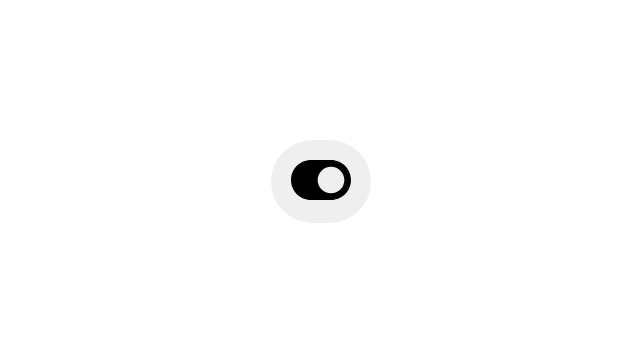
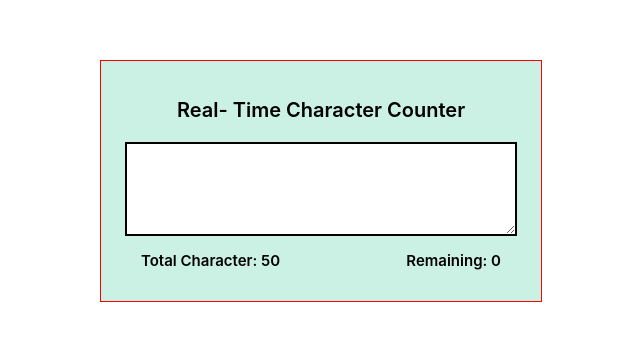
Before and after one commit to Preciousnnebuogor/Mini-projects, a React (Create React App) app: page / in a window 1280 px wide. Shown: the part 219-560 px from the top of the page, without its empty margins (319-959 px from the left). Built offline with nearby package versions, Linux system fonts and the light colour scheme.

Commit message:
added css

```diff
--- a/src/App.js
+++ b/src/App.js
@@ -1,12 +1,14 @@
 import "./App.css";
 // import PopFi from "./components/popfi/pop";
 import Toggle from "./components/toggle.jsx/toggle";
+import WordCount from "./components/wordCount/wordCount";
 
 function App() {
   return (
     <div className="App">
-      <Toggle />
+      {/* <Toggle /> */}
       {/* <PopFi/> */}
+      <WordCount/>
     </div>
   );
 }
--- a/src/components/wordCount/wordCount.css
+++ b/src/components/wordCount/wordCount.css
@@ -0,0 +1,51 @@
+.container{
+display: flex;
+  justify-content: center;
+  align-items: center;
+  flex-direction: column;
+  height: 100vh;
+  width: 100%;
+
+
+}
+.content{
+    display: flex;
+  justify-content: center;
+  align-items: center;
+  flex-direction: column;
+border: 1px solid red;
+width: 400px;
+height: 200px;
+background-color: rgb(203, 241, 228);
+padding: 20px;
+
+}
+.top{
+     display: flex;
+  justify-content: center;
+  align-items: center;
+  flex-direction: column;
+}
+.top p{
+
+   font-size: 20px;
+   font-weight: 600;
+}
+.top textarea{
+
+    width: 100%;
+    padding: 30px 50px;
+    border: 2px solid black;
+}
+.bottom{
+    display: flex;
+  justify-content: space-between;
+  width: 90%;
+  /* gap: 50px; */
+  /* align-items: center; */
+}
+.bottom p{
+    font-size: 15px;
+    font-weight: 600;
+
+}
--- a/src/components/wordCount/wordCount.jsx
+++ b/src/components/wordCount/wordCount.jsx
@@ -1,7 +1,20 @@
-export default function wordCoount(){
-    return <div>
-        <div>
-
+import { useState } from "react";
+import "./wordCount.css"
+export default function WordCount(){
+    const[text, setText] = useState('')
+    const [count, setCount] = useState('')
+    return (
+      <div className="container">
+        <div className="content">
+          <div className="top">
+            <p>Real- Time Character Counter</p>
+            <textarea />
+          </div>
+          <div className="bottom">
+            <p>Total Character: 50 </p>
+            <p>Remaining: 0</p>
+          </div>
         </div>
-    </div>
+      </div>
+    );
 }
```
